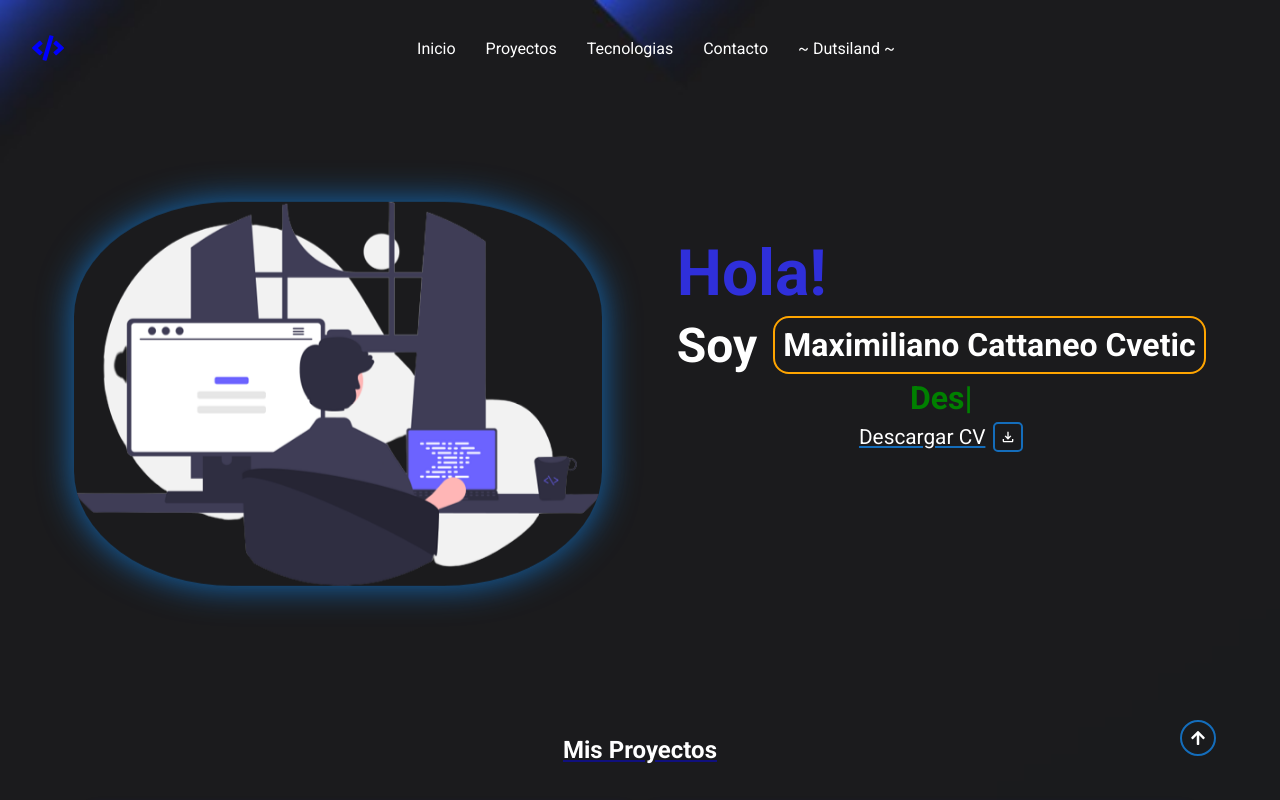
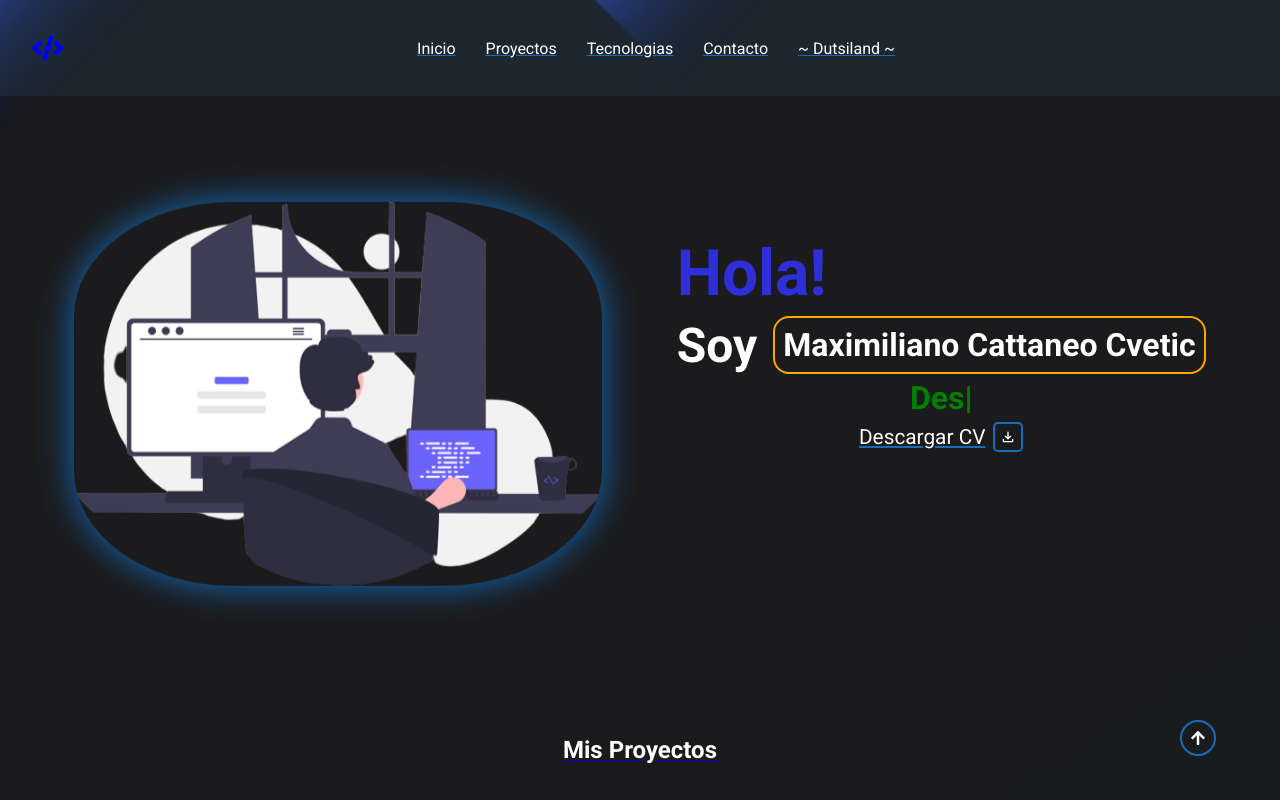
Before and after one commit to MaxiCattaneoCvetic/webporfolio, a React (Vite) app: page / in a window 1280 px wide. Shown: the top 800 px of the page. Built offline with nearby package versions, Linux system fonts and the light colour scheme.

Commit message:
add navbar color

```diff
--- a/src/components/navBar/NavBar.jsx
+++ b/src/components/navBar/NavBar.jsx
@@ -76,6 +76,7 @@ function NavBar() {
           </li>
         </ul>
       </nav>
+
     </>
   );
 }
--- a/src/components/navBar/navbar.module.css
+++ b/src/components/navBar/navbar.module.css
@@ -5,6 +5,8 @@
   justify-content: space-between;
   align-items: center;
   padding: 2rem;
+  background-color: rgba(33, 50, 64, 0.546);
+
 }
 
 .iconMax {
@@ -26,6 +28,7 @@
 
 .ulNavbar li {
   padding: 0 15px;
+  text-decoration: underline var(--colorPrincipal);
 }
 
 .hamburger_div{
--- a/src/generalcss.css
+++ b/src/generalcss.css
@@ -16,6 +16,7 @@
 .decorationOff {
   text-decoration: none;
   color: inherit;
+
 }
 
 .body {
```
